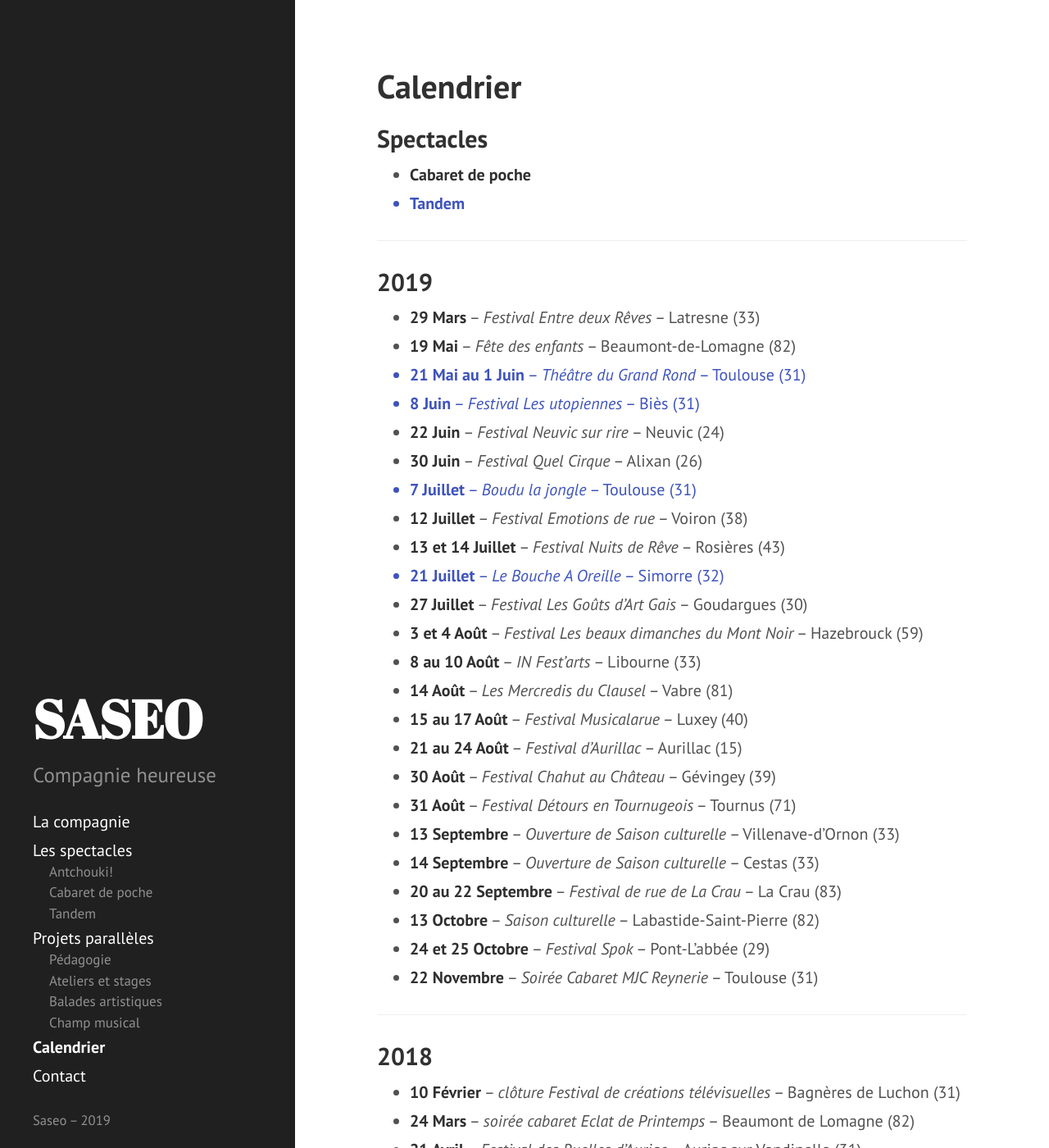
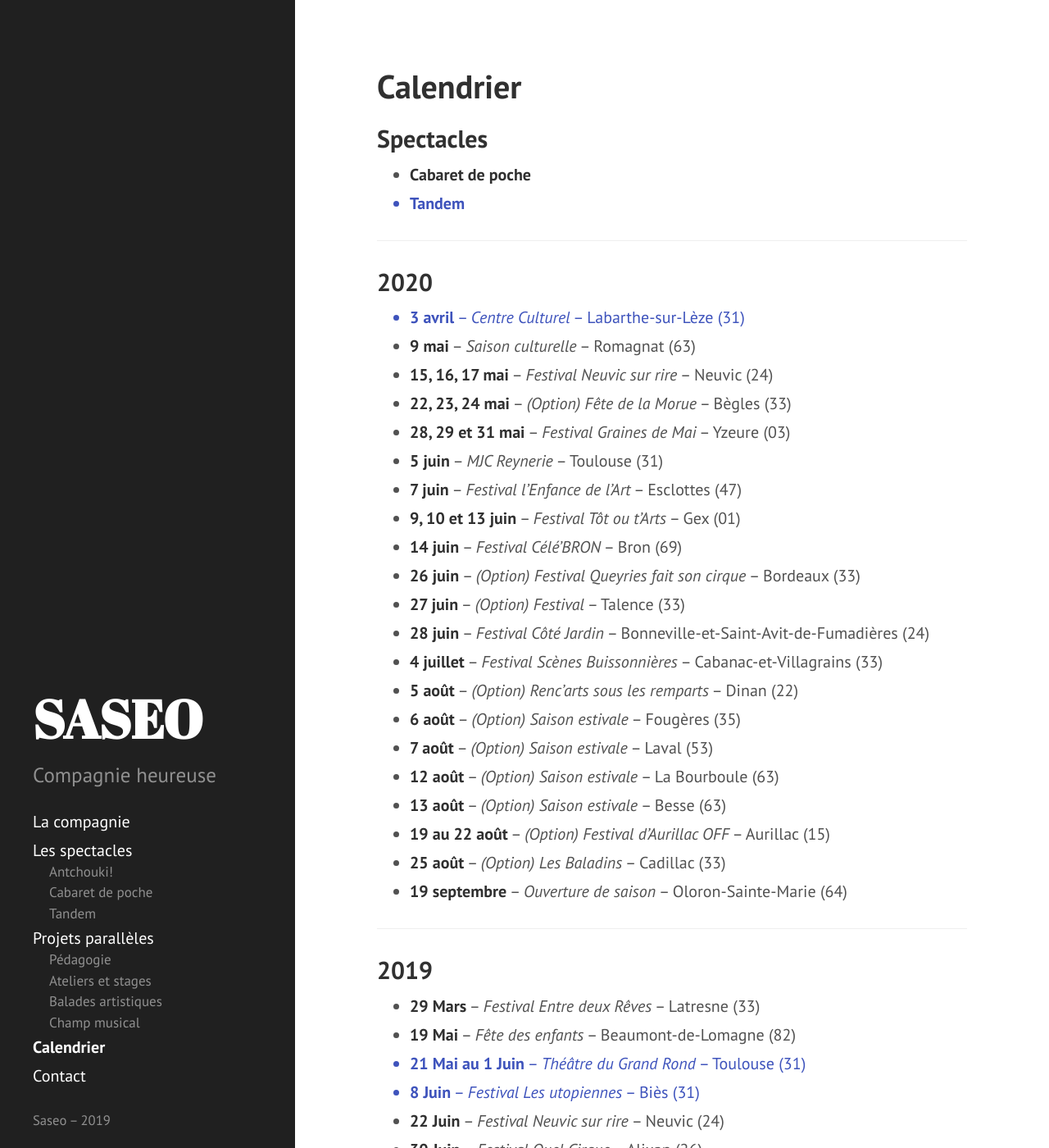
Before and after one commit to rizoom/saseo.org, a Jekyll site: the page built from calendrier.md, in a window 1280 px wide and 1400 px high. Shown: the whole window at 82% size. Built offline with Jekyll 4.4.1, drawn with Linux system fonts in a browser that asks for light colours.

Commit message:
mise à jour calendrier 2020
Lorraine

```diff
--- a/calendrier.md
+++ b/calendrier.md
@@ -8,6 +8,32 @@ sidebar_order: 3
 
 - **Cabaret de poche**
 - {:.tandem} **Tandem**
+
+---
+
+## 2020
+
+- {:.tandem} **3 avril** -- _Centre Culturel_ -- Labarthe-sur-Lèze (31)
+- **9 mai** -- _Saison culturelle_ -- Romagnat (63)
+- **15, 16, 17 mai** -- _Festival Neuvic sur rire_ -- Neuvic (24)
+- **22, 23, 24 mai** -- _(Option) Fête de la Morue_ -- Bègles (33)
+- **28, 29 et 31 mai** -- _Festival Graines de Mai_ -- Yzeure (03)
+- **5 juin** -- _MJC Reynerie_ -- Toulouse (31)
+- **7 juin** -- _Festival l'Enfance de l'Art_ -- Esclottes (47)
+- **9, 10 et 13 juin** -- _Festival Tôt ou t'Arts_ -- Gex (01)
+- **14 juin** -- _Festival Célé'BRON_ -- Bron (69)
+- **26 juin** -- _(Option) Festival Queyries fait son cirque_ -- Bordeaux (33)
+- **27 juin** -- _(Option) Festival_ -- Talence (33)
+- **28 juin** -- _Festival Côté Jardin_ -- Bonneville-et-Saint-Avit-de-Fumadières (24)
+- **4 juillet** -- _Festival Scènes Buissonnières_ -- Cabanac-et-Villagrains (33)
+- **5 août** -- _(Option) Renc'arts sous les remparts_ -- Dinan (22)
+- **6 août** -- _(Option) Saison estivale_ -- Fougères (35)
+- **7 août** -- _(Option) Saison estivale_ -- Laval (53)
+- **12 août** -- _(Option) Saison estivale_ -- La Bourboule (63)
+- **13 août** -- _(Option) Saison estivale_ -- Besse (63)
+- **19 au 22 août** -- _(Option) Festival d'Aurillac OFF_ -- Aurillac (15)
+- **25 août** -- _(Option) Les Baladins_ -- Cadillac (33)
+- **19 septembre** -- _Ouverture de saison_ -- Oloron-Sainte-Marie (64)
 
 ---
 
```
